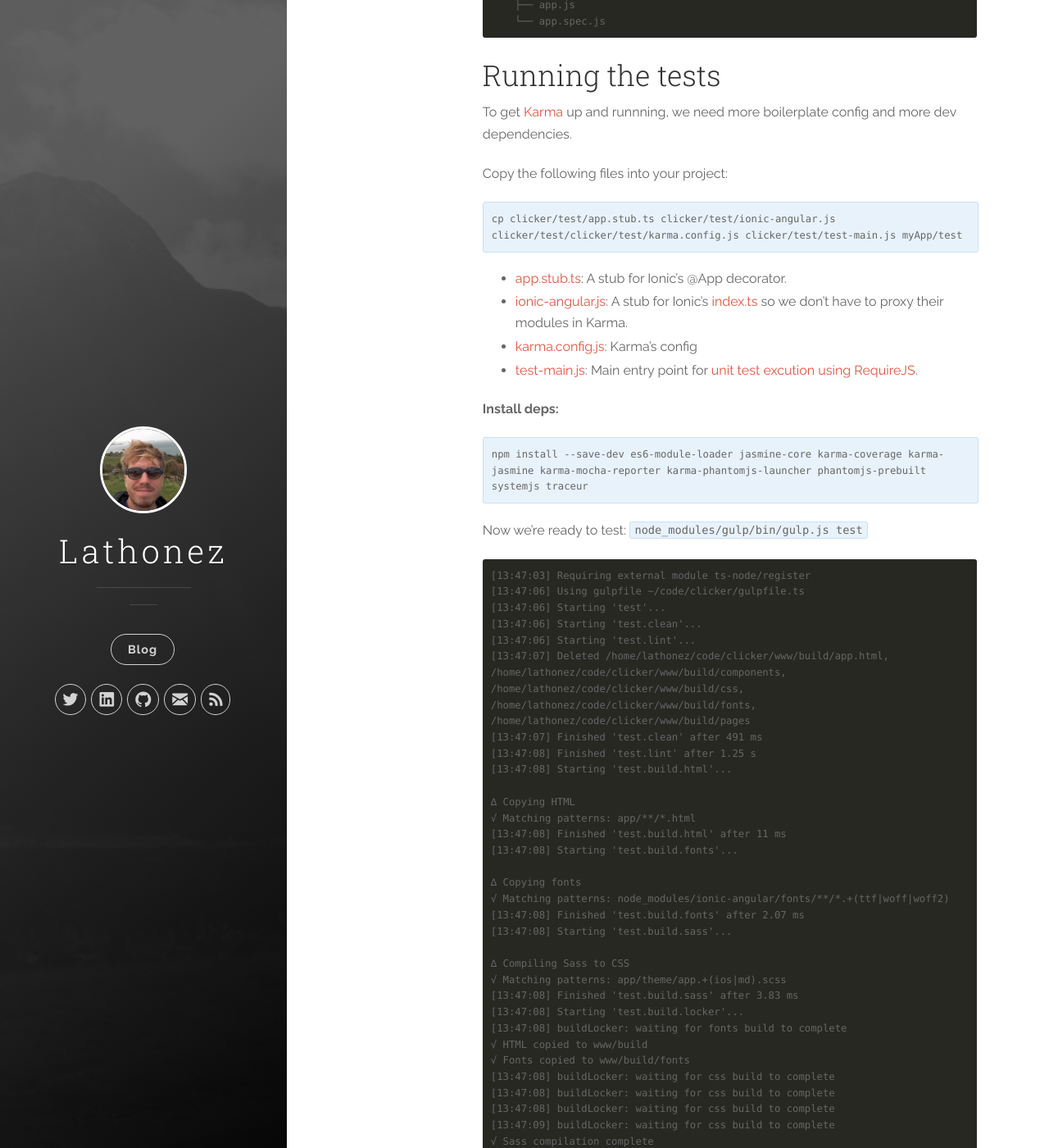
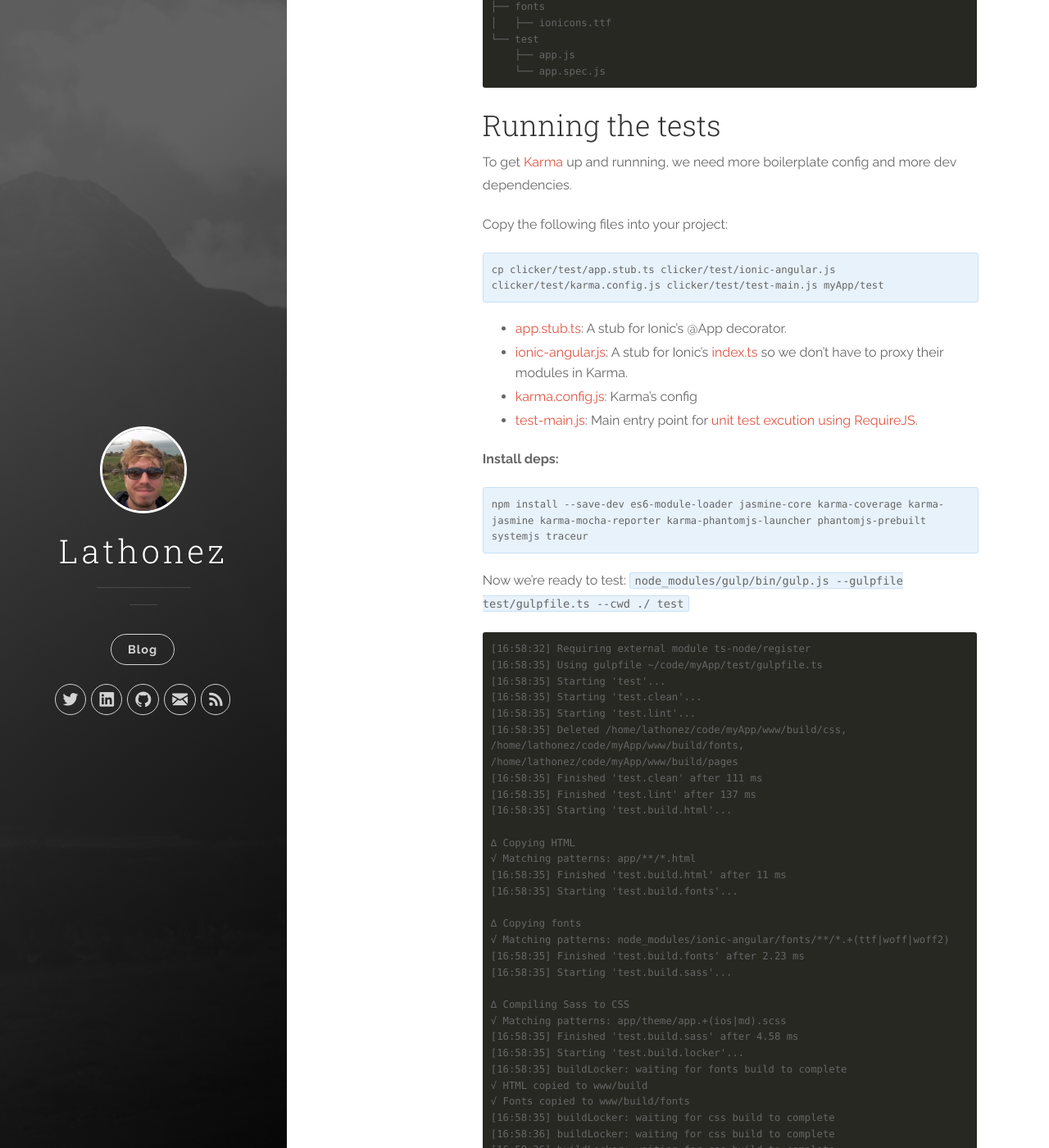
Before and after one commit to lathonez/lathonez.github.io, a Jekyll site: the page built from _posts/2016-02-21-ionic-2-unit-testing.markdown, in a window 1280 px wide and 1400 px high, scrolled down 5722 px. Shown: the whole window at 82% size. Built offline with Jekyll 4.4.1, drawn with Linux system fonts in a browser that asks for light colours; nearby versions of some CDN libraries; some of the changed text lies outside the part shown.

Commit message:
various fixes and moving gulpfile to test

````diff
--- a/_posts/2016-02-21-ionic-2-unit-testing.markdown
+++ b/_posts/2016-02-21-ionic-2-unit-testing.markdown
@@ -66,6 +66,7 @@ app/
 test
 ├── app.stub.ts
 ├── config.ts
+├── gulpfile.ts
 ├── ionic-angular.js
 ├── karma.config.js
 ├── test-main.js
@@ -77,7 +78,7 @@ This may not be the correct decision for your project / team. If you decide to
 A simple unit test on app.ts
 ----------------------------
 
-We probably haven't got much logic in app.ts worthy of unit testing. However, app.ts is the root source file, if we include it in our test suite, all other spec that we write will be included too.
+We probably haven't got much logic in `app.ts` worthy of unit testing. However, `app.ts` is the root source file, if we include it in our test suite, all other spec that we write will be included too.
 
 `cp clicker/app/app.spec.ts myApp/app/app.spec.ts`
 
@@ -86,8 +87,8 @@ Modify the test cases in [app.spec.ts][app.spec.ts] to suit your application, o
 ```javascript
 import { TEST_BROWSER_PLATFORM_PROVIDERS, TEST_BROWSER_APPLICATION_PROVIDERS} from 'angular2/platform/testing/browser';
 import { setBaseTestProviders } from 'angular2/testing';
-import { IonicApp, Platform }   from 'ionic-angular/index';
-import { MyApp }           from '../app/app';
+import { IonicApp, Platform }   from 'ionic-angular';
+import { MyApp }           from './app';
 
 // this needs doing _once_ for the entire test suite, hence it's here
 setBaseTestProviders(TEST_BROWSER_PLATFORM_PROVIDERS, TEST_BROWSER_APPLICATION_PROVIDERS);
@@ -123,9 +124,9 @@ Make the following changes to your project:
 
 <div class="highlighter-rouge">
 <pre class="lowlight">
-<code>cp clicker/gulpfile.ts myApp/
-mkdir -p myApp/test
-cp clicker/config.ts myApp/test</code>
+<code>mkdir -p myApp/test
+cp clicker/gulpfile.ts myApp/test
+cp clicker/test/config.ts myApp/test</code>
 </pre>
 </div>
 
@@ -171,54 +172,55 @@ You're now ready to build the tests:
 <code>for task in \
 test.clean test.lint test.build.fonts test.build.html test.build.sass test.build.locker test.build.typescript
 do
-node_modules/gulp/bin/gulp.js $task
+node_modules/gulp/bin/gulp.js --gulpfile test/gulpfile.ts --cwd ./ $task
 done</code>
 </pre>
 </div>
 
 ```
-[13:35:35] Requiring external module ts-node/register
-[13:35:39] Using gulpfile ~/code/clicker/gulpfile.ts
-[13:35:39] Starting 'test.clean'...
-[13:35:39] Deleted /home/lathonez/code/clicker/www/build/components, /home/lathonez/code/clicker/www/build/pages
-[13:35:39] Finished 'test.clean' after 13 ms
-[13:35:39] Requiring external module ts-node/register
-[13:35:42] Using gulpfile ~/code/clicker/gulpfile.ts
-[13:35:42] Starting 'test.lint'...
-[13:35:43] Finished 'test.lint' after 1.25 s
-[13:35:44] Requiring external module ts-node/register
-[13:35:47] Using gulpfile ~/code/clicker/gulpfile.ts
-[13:35:47] Starting 'test.build.fonts'...
+[16:49:26] Requiring external module ts-node/register
+[16:49:29] Using gulpfile ~/code/myApp/test/gulpfile.ts
+[16:49:29] Starting 'test.clean'...
+[16:49:29] Deleted /home/lathonez/code/myApp/www/build/css, /home/lathonez/code/myApp/www/build/fonts, /home/lathonez/code/myApp/www/build/pages
+[16:49:29] Finished 'test.clean' after 16 ms
+[16:49:29] Requiring external module ts-node/register
+[16:49:33] Using gulpfile ~/code/myApp/test/gulpfile.ts
+[16:49:33] Starting 'test.lint'...
+[16:49:33] Finished 'test.lint' after 122 ms
+[16:49:33] Requiring external module ts-node/register
+[16:49:36] Using gulpfile ~/code/myApp/test/gulpfile.ts
+[16:49:36] Starting 'test.build.fonts'...
 
 ∆ Copying fonts
 √ Matching patterns: node_modules/ionic-angular/fonts/**/*.+(ttf|woff|woff2)
-[13:35:47] Finished 'test.build.fonts' after 12 ms
+[16:49:36] Finished 'test.build.fonts' after 12 ms
 √ Fonts copied to www/build/fonts
-[13:35:47] Requiring external module ts-node/register
-[13:35:50] Using gulpfile ~/code/clicker/gulpfile.ts
-[13:35:50] Starting 'test.build.html'...
+[16:49:37] Requiring external module ts-node/register
+[16:49:40] Using gulpfile ~/code/myApp/test/gulpfile.ts
+[16:49:40] Starting 'test.build.html'...
 
 ∆ Copying HTML
 √ Matching patterns: app/**/*.html
-[13:35:50] Finished 'test.build.html' after 13 ms
+[16:49:40] Finished 'test.build.html' after 13 ms
 √ HTML copied to www/build
-[13:35:51] Requiring external module ts-node/register
-[13:35:54] Using gulpfile ~/code/clicker/gulpfile.ts
-[13:35:54] Starting 'test.build.sass'...
+[16:49:40] Requiring external module ts-node/register
+[16:49:43] Using gulpfile ~/code/myApp/test/gulpfile.ts
+[16:49:43] Starting 'test.build.sass'...
 
 ∆ Compiling Sass to CSS
 √ Matching patterns: app/theme/app.+(ios|md).scss
-[13:35:54] Finished 'test.build.sass' after 14 ms
+[16:49:43] Finished 'test.build.sass' after 15 ms
 √ Sass compilation complete
-[13:35:55] Requiring external module ts-node/register
-[13:35:59] Using gulpfile ~/code/clicker/gulpfile.ts
-[13:35:59] Starting 'test.build.locker'...
-[13:35:59] buildLocker: unlocked
-[13:35:59] Finished 'test.build.locker' after 444 μs
-[13:35:59] Requiring external module ts-node/register
-[13:36:02] Using gulpfile ~/code/clicker/gulpfile.ts
-[13:36:02] Starting 'test.build.typescript'...
-[13:36:05] Finished 'test.build.typescript' after 2.88 s
+[16:49:45] Requiring external module ts-node/register
+[16:49:48] Using gulpfile ~/code/myApp/test/gulpfile.ts
+[16:49:48] Starting 'test.build.locker'...
+[16:49:48] buildLocker: unlocked
+[16:49:48] Finished 'test.build.locker' after 476 μs
+[16:49:48] Requiring external module ts-node/register
+[16:49:51] Using gulpfile ~/code/myApp/test/gulpfile.ts
+[16:49:51] Starting 'test.build.typescript'...
+[16:49:54] Finished 'test.build.typescript' after 2.71 s
+
 ```
 
 To verify that the compilation has succeed as planned, inspect `www/build`. You should see the following files (each indicating that their part of the build succeeded):
@@ -244,7 +246,7 @@ Copy the following files into your project:
 
 <div class="highlighter-rouge">
 <pre class="lowlight">
-<code>cp clicker/test/app.stub.ts clicker/test/ionic-angular.js clicker/test/clicker/test/karma.config.js clicker/test/test-main.js myApp/test</code>
+<code>cp clicker/test/app.stub.ts clicker/test/ionic-angular.js clicker/test/karma.config.js clicker/test/test-main.js myApp/test</code>
 </pre>
 </div>
 
@@ -261,113 +263,74 @@ Copy the following files into your project:
 </pre>
 </div>
 
-Now we're ready to test: `node_modules/gulp/bin/gulp.js test`
+Now we're ready to test: `node_modules/gulp/bin/gulp.js --gulpfile test/gulpfile.ts --cwd ./ test`
 
 ```
-[13:47:03] Requiring external module ts-node/register
-[13:47:06] Using gulpfile ~/code/clicker/gulpfile.ts
-[13:47:06] Starting 'test'...
-[13:47:06] Starting 'test.clean'...
-[13:47:06] Starting 'test.lint'...
-[13:47:07] Deleted /home/lathonez/code/clicker/www/build/app.html, /home/lathonez/code/clicker/www/build/components, /home/lathonez/code/clicker/www/build/css, /home/lathonez/code/clicker/www/build/fonts, /home/lathonez/code/clicker/www/build/pages
-[13:47:07] Finished 'test.clean' after 491 ms
-[13:47:08] Finished 'test.lint' after 1.25 s
-[13:47:08] Starting 'test.build.html'...
+[16:58:32] Requiring external module ts-node/register
+[16:58:35] Using gulpfile ~/code/myApp/test/gulpfile.ts
+[16:58:35] Starting 'test'...
+[16:58:35] Starting 'test.clean'...
+[16:58:35] Starting 'test.lint'...
+[16:58:35] Deleted /home/lathonez/code/myApp/www/build/css, /home/lathonez/code/myApp/www/build/fonts, /home/lathonez/code/myApp/www/build/pages
+[16:58:35] Finished 'test.clean' after 111 ms
+[16:58:35] Finished 'test.lint' after 137 ms
+[16:58:35] Starting 'test.build.html'...
 
 ∆ Copying HTML
 √ Matching patterns: app/**/*.html
-[13:47:08] Finished 'test.build.html' after 11 ms
-[13:47:08] Starting 'test.build.fonts'...
+[16:58:35] Finished 'test.build.html' after 11 ms
+[16:58:35] Starting 'test.build.fonts'...
 
 ∆ Copying fonts
 √ Matching patterns: node_modules/ionic-angular/fonts/**/*.+(ttf|woff|woff2)
-[13:47:08] Finished 'test.build.fonts' after 2.07 ms
-[13:47:08] Starting 'test.build.sass'...
+[16:58:35] Finished 'test.build.fonts' after 2.23 ms
+[16:58:35] Starting 'test.build.sass'...
 
 ∆ Compiling Sass to CSS
 √ Matching patterns: app/theme/app.+(ios|md).scss
-[13:47:08] Finished 'test.build.sass' after 3.83 ms
-[13:47:08] Starting 'test.build.locker'...
-[13:47:08] buildLocker: waiting for fonts build to complete
+[16:58:35] Finished 'test.build.sass' after 4.58 ms
+[16:58:35] Starting 'test.build.locker'...
+[16:58:35] buildLocker: waiting for fonts build to complete
 √ HTML copied to www/build
 √ Fonts copied to www/build/fonts
-[13:47:08] buildLocker: waiting for css build to complete
-[13:47:08] buildLocker: waiting for css build to complete
-[13:47:08] buildLocker: waiting for css build to complete
-[13:47:09] buildLocker: waiting for css build to complete
+[16:58:35] buildLocker: waiting for css build to complete
+[16:58:36] buildLocker: waiting for css build to complete
+[16:58:36] buildLocker: waiting for css build to complete
 √ Sass compilation complete
-[13:47:09] buildLocker: unlocked
-[13:47:09] Finished 'test.build.locker' after 968 ms
-[13:47:09] Starting 'test.build.typescript'...
-[13:47:12] Finished 'test.build.typescript' after 2.79 s
-[13:47:12] Starting 'test.karma'...
+[16:58:36] buildLocker: unlocked
+[16:58:36] Finished 'test.build.locker' after 1.04 s
+[16:58:36] Starting 'test.build.typescript'...
+[16:58:39] Finished 'test.build.typescript' after 2.59 s
+[16:58:39] Starting 'test.karma'...
 
 START:
-04 03 2016 13:47:13.357:INFO [karma]: Karma v0.13.21 server started at http://localhost:9876/
-04 03 2016 13:47:13.365:INFO [launcher]: Starting browser PhantomJS
-04 03 2016 13:47:13.637:INFO [PhantomJS 2.1.1 (Linux 0.0.0)]: Connected on socket /#cEaU3-8LQtWDI375AAAA with id 2734143
-  Click
-    ✔ initialises with defaults
-    ✔ initialises with overrides
-  Clicker
-    ✔ initialises with the correct name
-  ClickerApp
+04 03 2016 16:58:40.522:INFO [karma]: Karma v0.13.21 server started at http://localhost:9876/
+04 03 2016 16:58:40.528:INFO [launcher]: Starting browser PhantomJS
+04 03 2016 16:58:40.800:INFO [PhantomJS 2.1.1 (Linux 0.0.0)]: Connected on socket /#T1KfJka_A-62AUmEAAAA with id 60102028
+PhantomJS 2.1.1 (Linux 0.0.0) WARN: 'DEPRECATION WARNING: 'enqueueTask' is no longer supported and will be removed in next major release. Use addTask/addRepeatingTask/addMicroTask'
+  MyApp
     ✔ initialises with two possible pages
-    ✔ initialises with a root page
-    ✔ initialises with an app
-    ✔ opens a page
-  ClickerButton
-    ✔ initialises
-    ✔ displays the clicker name and count
-    ✔ does a click
-  ClickerForm
-    ✔ initialises
-    ✔ passes new clicker through to service
-    ✔ doesn't try to add a clicker with no name
-  Clickers
-    ✔ initialises with empty clickers
-    ✔ creates an instance of SqlStorage
-    ✔ has empty ids with no storage
-    ✔ has empty clickers with no storage
-    ✔ can initialise a clicker from string
-    ✔ returns undefined for a bad id
-    ✔ adds a new clicker with the correct name
-    ✔ removes a clicker by id
-    ✔ does a click
-    ✔ loads IDs from storage
-    ✔ loads clickers from storage
-  ClickerList
-    ✔ initialises
-  Utils
-    ✔ resets a control
 
-Finished in 0.413 secs / 0.356 secs
+Finished in 0.015 secs / 0.002 secs
 
 SUMMARY:
-✔ 26 tests completed
---------------------------------|----------|----------|----------|----------|----------------|
-File                            |  % Stmts | % Branch |  % Funcs |  % Lines |Uncovered Lines |
---------------------------------|----------|----------|----------|----------|----------------|
- test/                          |    89.74 |    48.39 |       80 |    94.29 |                |
-  app.js                        |    89.66 |    48.28 |    85.71 |       96 |              5 |
-  testUtils.js                  |       90 |       50 |    66.67 |       90 |              8 |
- test/components/clickerButton/ |       85 |    48.28 |      100 |    93.75 |                |
-  clickerButton.js              |       85 |    48.28 |      100 |    93.75 |              5 |
- test/components/clickerForm/   |    90.32 |    51.61 |      100 |     96.3 |                |
-  clickerForm.js                |    90.32 |    51.61 |      100 |     96.3 |              5 |
- test/models/                   |      100 |      100 |      100 |      100 |                |
-  click.js                      |      100 |      100 |      100 |      100 |                |
-  clicker.js                    |      100 |      100 |      100 |      100 |                |
- test/pages/clickerList/        |    86.96 |    48.28 |      100 |    94.74 |                |
-  clickerList.js                |    86.96 |    48.28 |      100 |    94.74 |              5 |
- test/pages/page2/              |    82.35 |    48.28 |       75 |    92.31 |                |
-  page2.js                      |    82.35 |    48.28 |       75 |    92.31 |              5 |
- test/services/                 |    92.55 |    48.39 |    86.67 |    95.35 |                |
-  clickers.js                   |    94.94 |    48.39 |       96 |    97.22 |           5,67 |
-  utils.js                      |       80 |      100 |       40 |    85.71 |            6,8 |
---------------------------------|----------|----------|----------|----------|----------------|
-All files                       |    90.87 |       50 |    89.71 |    95.54 |                |
---------------------------------|----------|----------|----------|----------|----------------|
+✔ 1 test completed
+-------------------|----------|----------|----------|----------|----------------|
+File               |  % Stmts | % Branch |  % Funcs |  % Lines |Uncovered Lines |
+-------------------|----------|----------|----------|----------|----------------|
+ test/             |       85 |    48.28 |       80 |    93.75 |                |
+  app.js           |       85 |    48.28 |       80 |    93.75 |              4 |
+ test/pages/page1/ |    82.35 |    48.28 |       75 |    92.31 |                |
+  page1.js         |    82.35 |    48.28 |       75 |    92.31 |              4 |
+ test/pages/page2/ |    82.35 |    48.28 |       75 |    92.31 |                |
+  page2.js         |    82.35 |    48.28 |       75 |    92.31 |              4 |
+ test/pages/page3/ |    82.35 |    48.28 |       75 |    92.31 |                |
+  page3.js         |    82.35 |    48.28 |       75 |    92.31 |              4 |
+ test/pages/tabs/  |    73.91 |    48.28 |       75 |    78.95 |                |
+  tabs.js          |    73.91 |    48.28 |       75 |    78.95 |     4,18,19,20 |
+-------------------|----------|----------|----------|----------|----------------|
+All files          |    80.85 |    48.28 |    76.19 |    89.19 |                |
+-------------------|----------|----------|----------|----------|----------------|
 ```
 Add the following lines to your `package.json` so we can get everything working nicely with `npm` instead of calling `gulp`:
 
@@ -375,7 +338,7 @@ Add the following lines to your `package.json` so we can get everything working
   "scripts": {
     "postinstall": "typings install",
     "start": "ionic serve",
-    "test": "gulp test"
+    "test": "gulp --gulpfile test/gulpfile.ts --cwd ./ test"
   }
 ```
 
@@ -467,7 +430,7 @@ FAQ
 [cordova-prune-post]: http://lathonez.github.io/2016/cordova-remove-assets/
 [gulp-home]:          http://gulpjs.com/
 [gulp-inline-ng2]:    https://github.com/ludohenin/gulp-inline-ng2-template
-[gulpfile.ts]:        https://github.com/lathonez/clicker/blob/master/gulpfile.ts
+[gulpfile.ts]:        https://github.com/lathonez/clicker/blob/master/test/gulpfile.ts
 [ionic-angular.js]:   https://github.com/lathonez/clicker/blob/master/test/ionic-angular.js
 [ionic-index.ts]:     https://github.com/driftyco/ionic/blob/2.0/ionic/index.ts
 [karma-home]:         https://karma-runner.github.io/0.13/index.html
````
